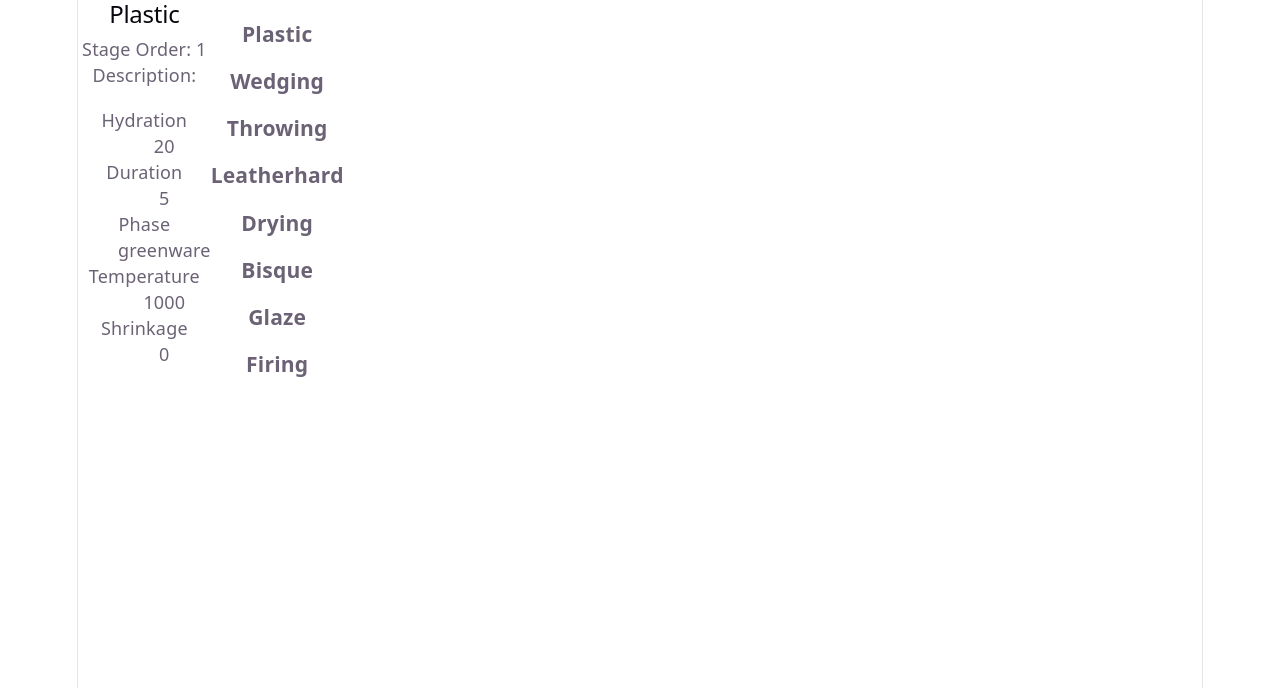
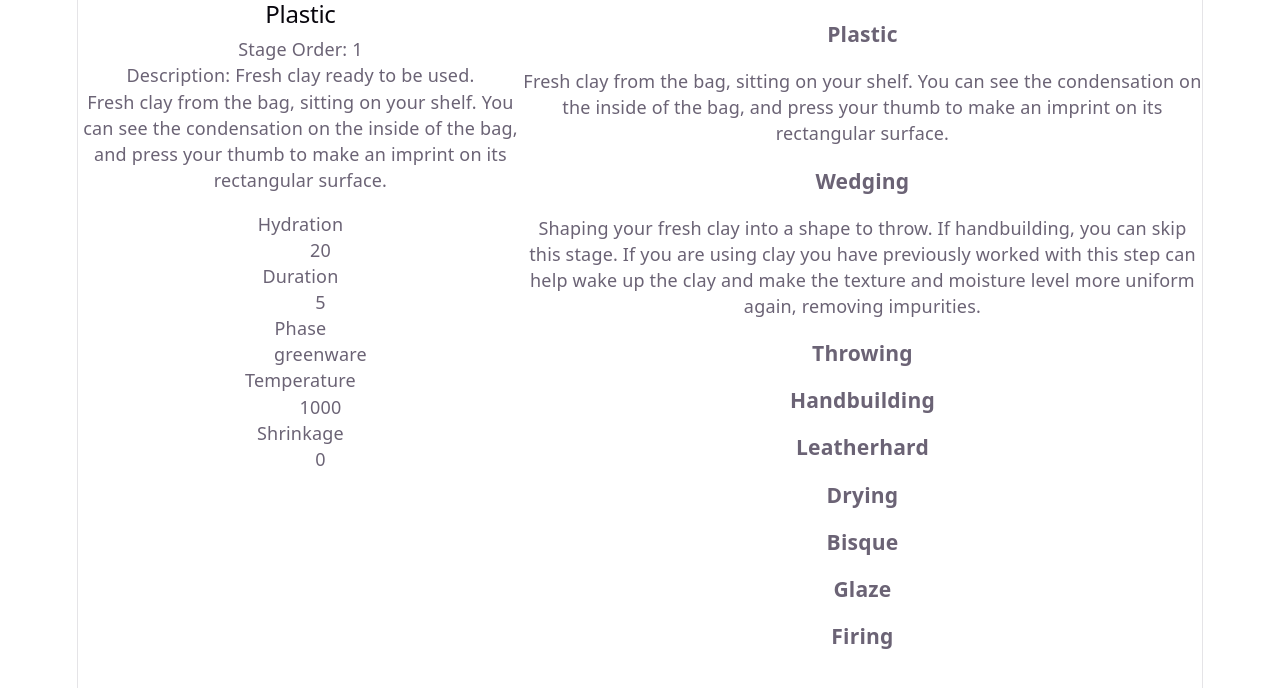
Before and after one commit to Vebop/epo-hw, a React (Vite) app: page / in a window 1280 px wide. Shown: the top 688 px of the page. Built offline with nearby package versions, Linux system fonts and the light colour scheme.

Commit message:
Update phase placeholder information

```diff
--- a/src/data/phases.ts
+++ b/src/data/phases.ts
@@ -4,33 +4,46 @@ let plastic: CeramicType = {
   id: "plastic",
   stageName: "Plastic",
   stageOrder: 1,
-  description: "",
+  description: "Fresh clay ready to be used.",
   hydration: 20,
   duration: 5,
   phase: "greenware",
   temperature: 1000,
   shrinkage: 0,
-  blurb: ""
+  blurb: "Fresh clay from the bag, sitting on your shelf. You can see the condensation on the inside of the bag, and press your thumb to make an imprint on its rectangular surface.",
 };
 
 let wedging: CeramicType = {
   id: "wedging",
   stageName: "Wedging",
+  description: "Preparing the clay for throwing or handbuilding.",
   stageOrder: 2,
-  description: "",
   hydration: 20,
   duration: 5,
   phase: "greenware",
   temperature: 1000,
   shrinkage: 0,
-  blurb: ""
+  blurb: "Shaping your fresh clay into a shape to throw. If handbuilding, you can skip this stage. If you are using clay you have previously worked with this step can help wake up the clay and make the texture and moisture level more uniform again, removing impurities.",
 };
 
 let throwing: CeramicType = {
     id: "throwing",
     stageName: "Throwing",
     stageOrder: 3,
-    description: "",
+    description: "Forming the clay on a potter's wheel.",
+    hydration: 20,
+    duration: 5,
+    phase: "greenware",
+    temperature: 1000,
+    shrinkage: 0,
+    blurb: ""
+};
+
+let handbuilding: CeramicType = {
+    id: "handbuilding",
+    stageName: "Handbuilding",
+    stageOrder: 4,
+    description: "Creating and joining slabs, coils, to form a piece by hand.",
     hydration: 20,
     duration: 5,
     phase: "greenware",
@@ -42,8 +55,8 @@ let throwing: CeramicType = {
 let leatherhard: CeramicType = {
     id: "leatherhard",
     stageName: "Leatherhard",
-    stageOrder: 4,
-    description: "",
+    stageOrder: 5,
+    description: "Clay that is partially dried and still somewhat pliable.",
     hydration: 20,
     duration: 5,
     phase: "greenware",
@@ -55,8 +68,8 @@ let leatherhard: CeramicType = {
 let drying: CeramicType = {
     id: "drying",
     stageName: "Drying",
-    stageOrder: 5,
-    description: "",
+    stageOrder: 6,
+    description: "Slowly dry the form to avoid structural failures.",
     hydration: 20,
     duration: 5,
     phase: "greenware",
@@ -68,11 +81,11 @@ let drying: CeramicType = {
 let bisque: CeramicType = {
     id: "bisque",
     stageName: "Bisque",
-    stageOrder: 6,
-    description: "",
+    stageOrder: 7,
+    description: "First firing to convert greenware to bisque.",
     hydration: 20,
     duration: 5,
-    phase: "bisque",
+    phase: "bisqueware",
     temperature: 1000,
     shrinkage: 0,
     blurb: ""
@@ -81,11 +94,11 @@ let bisque: CeramicType = {
 let glaze: CeramicType = {
     id: "glaze",
     stageName: "Glaze",
-    stageOrder: 7,
-    description: "",
+    stageOrder: 8,
+    description: "Apply decoration or glaze to the bisque fired piece.",
     hydration: 20,
     duration: 5,
-    phase: "glaze",
+    phase: "bisqueware",
     temperature: 1000,
     shrinkage: 0,
     blurb: ""
@@ -94,20 +107,23 @@ let glaze: CeramicType = {
 let firing: CeramicType = {
     id: "firing",
     stageName: "Firing",
-    stageOrder: 8,
-    description: "",
+    stageOrder: 9,
+    description: "Cone 10 firing.",
     hydration: 20,
     duration: 5,
-    phase: "firing",
+    phase: "firing-stoneware",
     temperature: 1000,
     shrinkage: 0,
     blurb: ""
 };
 
+// Add earthenware, porcelain, and finalized stoneware stages later.
+
 export const phases: CeramicType[] = [
   plastic,
   wedging,
   throwing,
+  handbuilding,
   leatherhard,
   drying,
   bisque,
```
